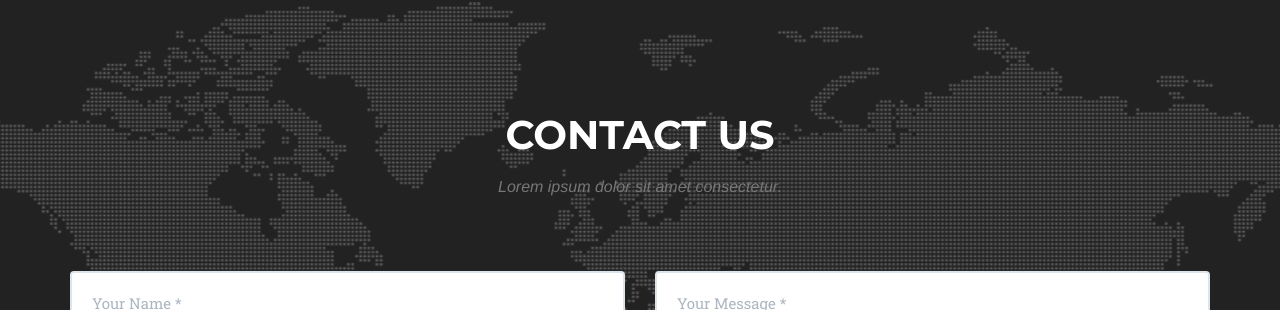
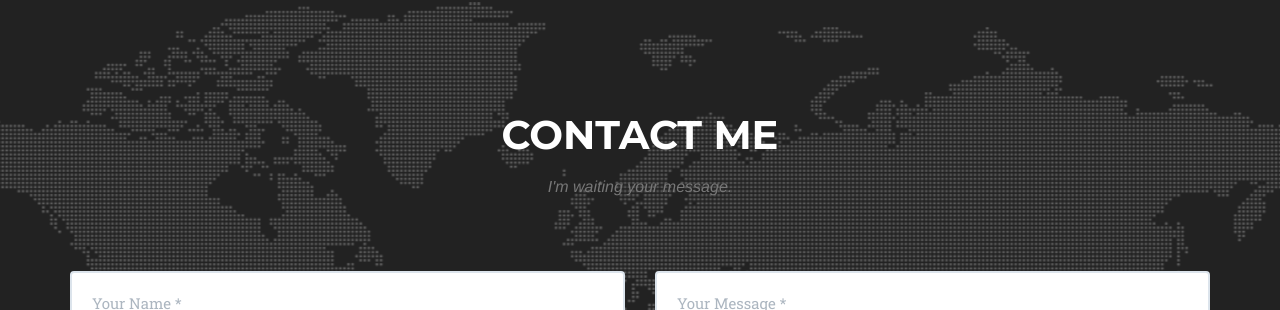
Before and after one commit to jonghyeon99/jonghyeon99.github.io, a Jekyll site: the page built from index.html, in a window 1280 px wide and 900 px high, scrolled down 5664 px. Shown: the part 150-460 px from the top of the window. Built offline with Jekyll 4.4.1, drawn with Linux system fonts in a browser that asks for light colours; some web fonts are replaced.

Commit message:
contact1

```diff
--- a/_includes/contact.html
+++ b/_includes/contact.html
@@ -2,8 +2,8 @@
         <div class="container">
             <div class="row">
                 <div class="col-lg-12 text-center">
-                    <h2 class="section-heading">Contact Us</h2>
-                    <h3 class="section-subheading text-muted">Lorem ipsum dolor sit amet consectetur.</h3>
+                    <h2 class="section-heading">Contact Me</h2>
+                    <h3 class="section-subheading text-muted">I'm waiting your message.</h3>
                 </div>
             </div>
             <div class="row">
```
